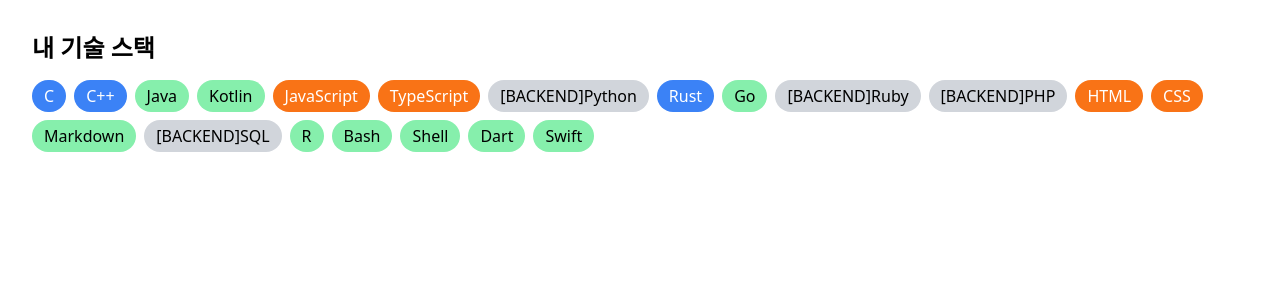
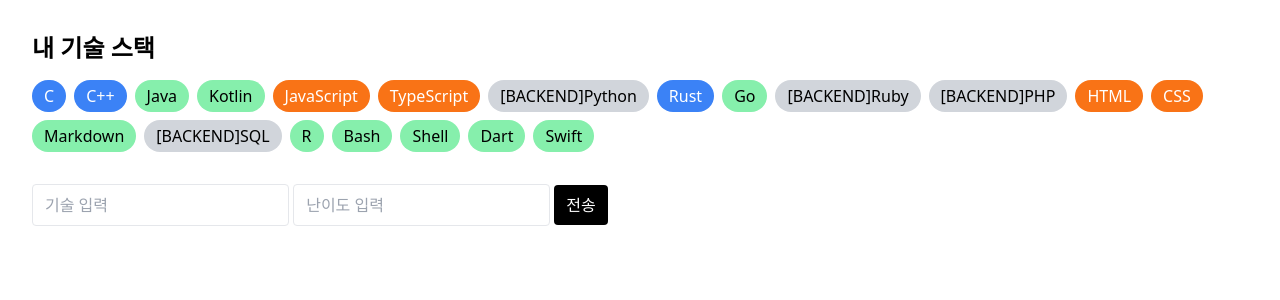
Before and after one commit to hangyul0328/hello_flask, a Flask app: page / in a window 1280 px wide. Shown: the top 300 px of the page. Run offline with Flask 3, Linux system fonts and the light colour scheme; some libraries are stand-ins or nearby versions.

Commit message:
260414 form 전송 구조

```diff
--- a/project/hello/app.py
+++ b/project/hello/app.py
@@ -1,5 +1,4 @@
-from flask import Flask, render_template
-
+from flask import Flask, render_template, request
 app = Flask(__name__)
 
 @app.route('/')
@@ -16,5 +15,11 @@ def home():
     ]
     return render_template('index.html', data=skills)
 
+@app.route('/send', methods=['POST'])
+def send():
+    skill = request.form.get('skill')
+    level = request.form.get('level')
+    return skill + " : " + level
+
 if __name__ == '__main__':
     app.run(debug=True)
--- a/project/hello/templates/index.html
+++ b/project/hello/templates/index.html
@@ -26,5 +26,10 @@
             {% endif %}
         {% endfor %}
     </div>
+    <form action="/send" method="POST" class="mt-8">
+    <input type="text" name="skill" placeholder="기술 입력" class="border px-3 py-2 rounded">
+    <input type="text" name="level" placeholder="난이도 입력" class="border px-3 py-2 rounded">
+    <button type="submit" class="bg-black text-white px-3 py-2 rounded">전송</button>
+    </form>
 </body>
 </html>
```
